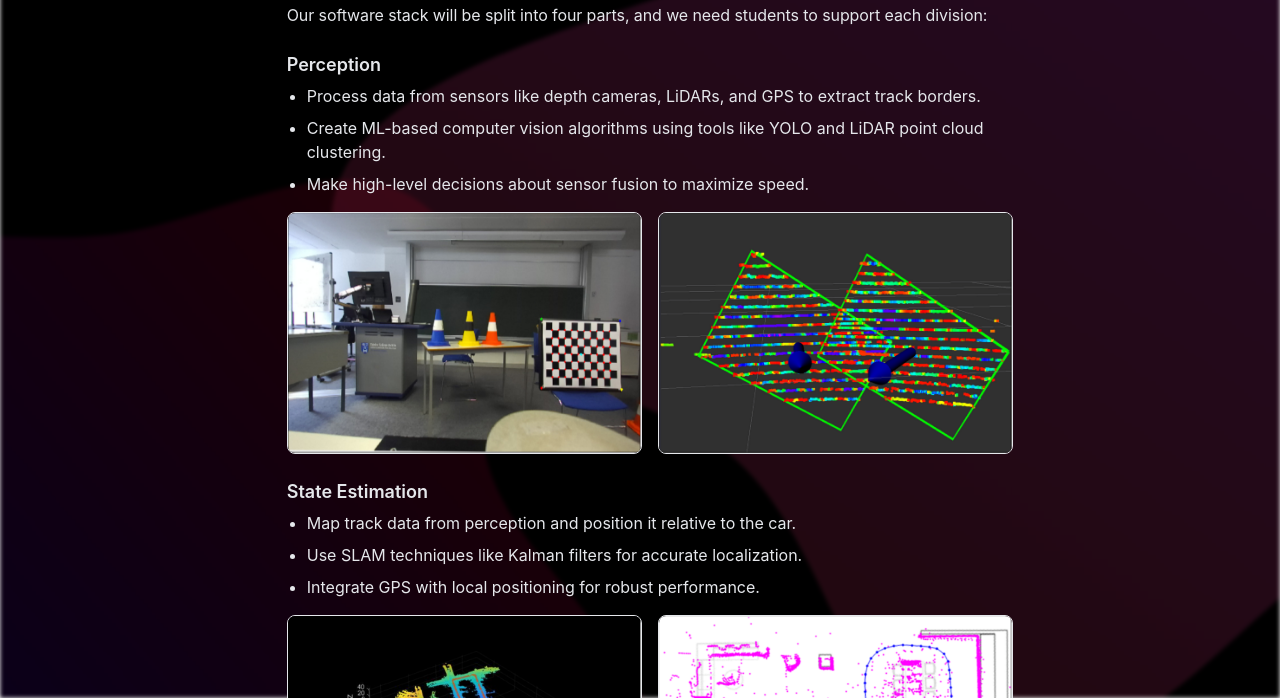
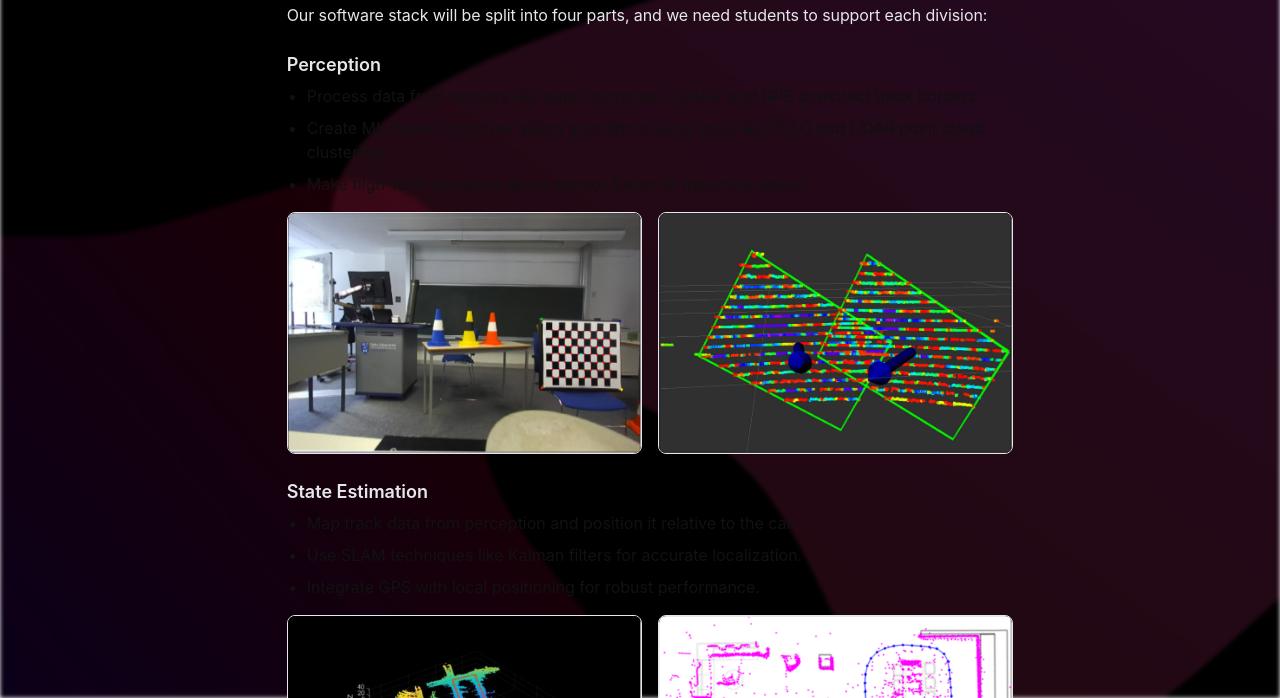
Before and after one commit to WU-AI-Racing/wu-ai-web, an Astro site: page /Teams in a window 1280 px wide. Shown: the part 102-800 px from the top of the page. Built offline with nearby package versions, Linux system fonts and the light colour scheme; Astro itself is replaced by a stand-in of ours.

Commit message:
safari fix?

```diff
--- a/src/layouts/Layout.astro
+++ b/src/layouts/Layout.astro
@@ -42,9 +42,10 @@ const { title } = Astro.props;
         width: 100%;
         height: 100%;
         font-family: Inter, Roboto, 'Helvetica Neue', 'Arial Nova', 'Nimbus Sans', Arial, sans-serif;
+        color: #e5e7eb;
 
-        /* ADD THIS to set the default text color */
-        color: #e5e7eb; /* A bright, light gray */
+        /* --- THIS IS THE FIX --- */
+        color: #111; /* A very dark gray */
     }
 
     /* This background style is from your example */
```
